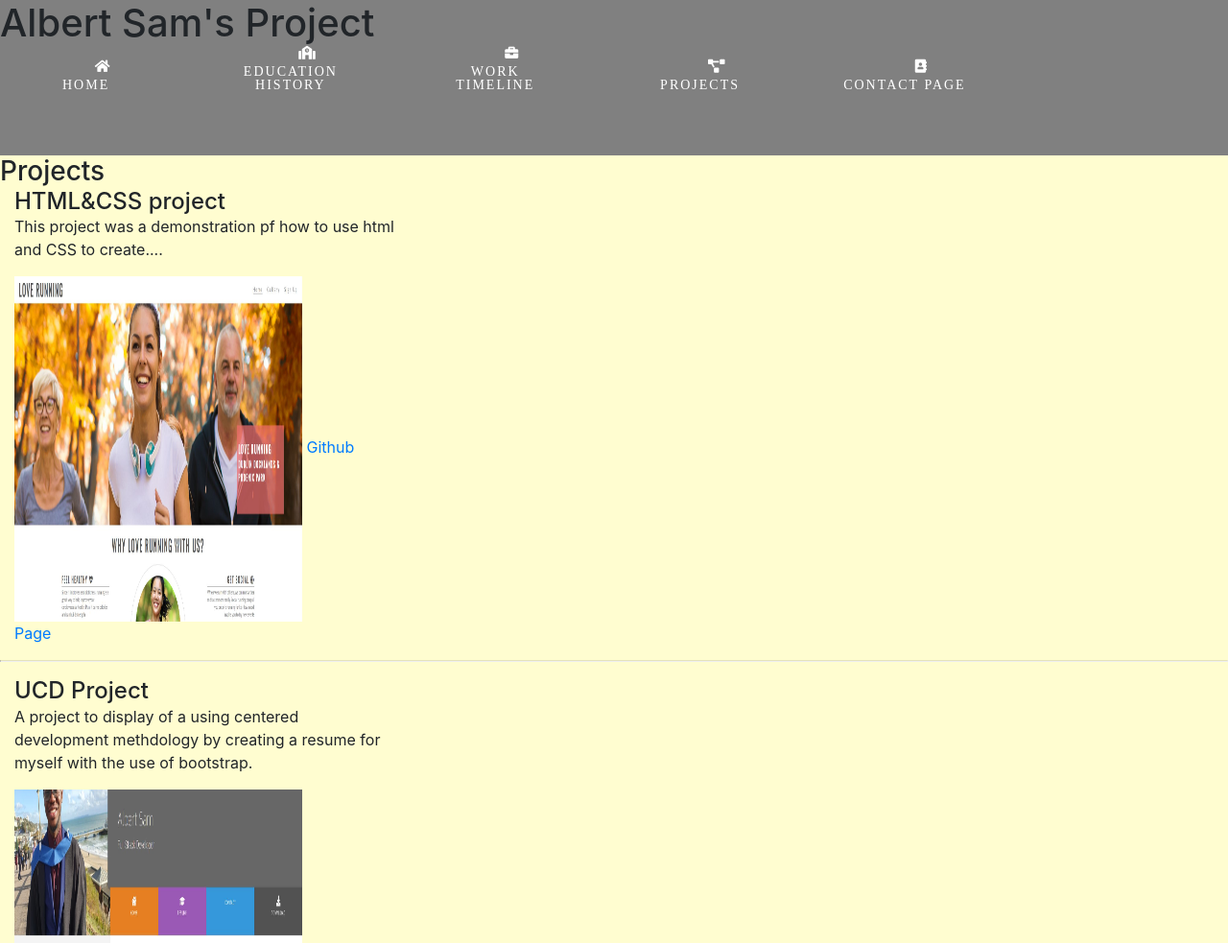
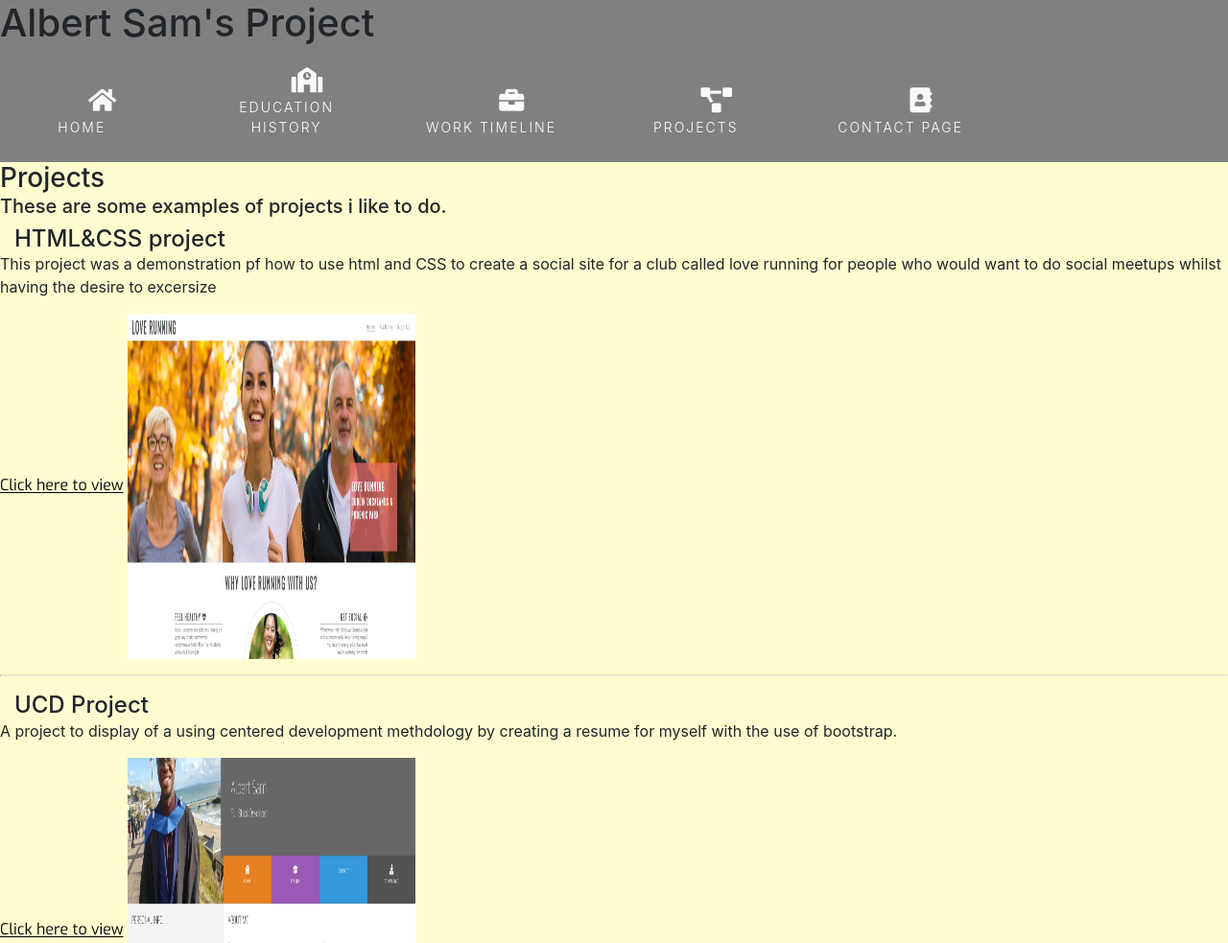
Before and after one commit to Code-Institute-Submissions/PortfolioUCD, a plain HTML site: page projects.html in a window 1280 px wide. Shown: the top 983 px of the page at 96% size. Drawn offline with nearby package versions, Linux system fonts and the light colour scheme.

Commit message:
captions

```diff
--- a/Assets/style.css
+++ b/Assets/style.css
@@ -44,7 +44,13 @@ header{
     font-size: 14px;
     padding: 0;
 }
+#nav li i:hover{
+    color: #FF0000;
+}
 
+#nav li i:active{
+    color: blue;
+}
 .menuitem{
     height: 100px;
     text-align: center;
@@ -160,6 +166,15 @@ hr { display: block; margin-before: 0.5em; margin-after: 0.5em; margin-start: au
     height:360px;
     /*background: url("Assets/Images/LoveRunning.JPG");*/
     width: 300px;
+    position: relative;
+
+}
+
+.project-link{
+    font-family: "EXO", Arial, Helvetica, sans-serif;
+    color: black;
+    text-decoration: underline;
+
 }
 /*--------------------------contact*/
 .name{
--- a/projects.html
+++ b/projects.html
@@ -19,27 +19,27 @@
 				<ul id="nav" class="list-inline menucontainer">
 					<li class="col-6 col-sm-2 ui-menu-color-home list-inline-item menuitem">
 
-						<a href="index.html" i class="fas fa-home" aria-hidden="true"></i><span>Home</span> </a>
+						<a href="index.html"> <i class="fas fa-home" aria-hidden="true"></i><span>Home</span> </a>
 					</li>
 
 					<li class="col-6 col-sm-2 ui-menu-color-home list-inline-item menuitem">
 
-						<a href="edhistory.html" i class="fas fa-school" aria-hidden="true"></i><span>Education History</span></a>
+						<a href="edhistory.html"> <i class="fas fa-school" aria-hidden="true"></i><span>Education History</span></a>
 					</li>
 
 					<li class="col-6 col-sm-2 ui-menu-color-home list-inline-item menuitem">
 
-						<a href="worktime.html"  i class="fas fa-briefcase" aria-hidden="true"></i><span>Work timeline</span></a>
+						<a href="worktime.html"> <i class="fas fa-briefcase" aria-hidden="true"></i><span>Work timeline</span></a>
 					</li>
 
 					<li class="col-6 col-sm-2 ui-menu-color-home list-inline-item menuitem">
 
-						<a href="projects.html" i class="fas fa-project-diagram" aria-hidden="true"></i> <span>Projects</span></a>
+						<a href="projects.html"> <i class="fas fa-project-diagram" aria-hidden="true"></i> <span>Projects</span></a>
 					</li>
 
 					<li class="col-6 col-sm-2 ui-menu-color-home list-inline-item menuitem">
 
-						<a href="contact.html" i class="fas fa-address-book" aria-hidden="true"></i><span>Contact Page</span></a>
+						<a href="contact.html"> <i class="fas fa-address-book" aria-hidden="true"></i><span>Contact Page</span></a>
 					</li>
 				</ul>
 		</div>
@@ -47,18 +47,20 @@
 </header>
 <section>
 <h3>Projects</h3>
-<div class="project-section col-md-4">
-<h4 class="project-heading">HTML&CSS project </h4>
-<p> This project was a demonstration pf how to use html and CSS to create.... </p>
+<h5>These are some examples of projects i like to do. </h5>
+<div class="project-section ">
+<h4 class="project-heading col-md-4">HTML&CSS project </h4>
+<p> This project was a demonstration pf how to use html and CSS to create a social site for a club called love running for people who would want to do social meetups whilst having the desire to excersize </p>
+<a href="https://albert5480jnr.github.io/Love-Running/." class="project-link" target="_blank"  >Click here to view</a>
 <img src="Assets/Images/LoveRunning.JPG" class="project-img" alt="...">
-<a href="https://albert5480jnr.github.io/Love-Running/." target="_blank"  >Github Page</a>
+
 </div>
 <hr> </hr>
-<div class="project-section col-md-4">
-<h4 class="project-heading">UCD Project</h4>
+<div class="project-section">
+<h4 class="project-heading col-md-4">UCD Project</h4>
 <p>A project to display of a using centered development methdology by creating a resume for myself with the use of bootstrap.</p>
+<a href="https://albert5480jnr.github.io/UCDCV/." class="project-link" target="_blank" >Click here to view</a>
 <img src="Assets/Images/Resume.JPG" class="project-img" alt="...">
-<a href="https://albert5480jnr.github.io/UCDCV/." target="_blank" > Github Page</a>
 </div>
 </section>
 
```
Also changed, not shown: contact.html (+8 -6 lines), edhistory.html (+8 -7 lines), index.html (+6 -5 lines), worktime.html (+8 -7 lines).
